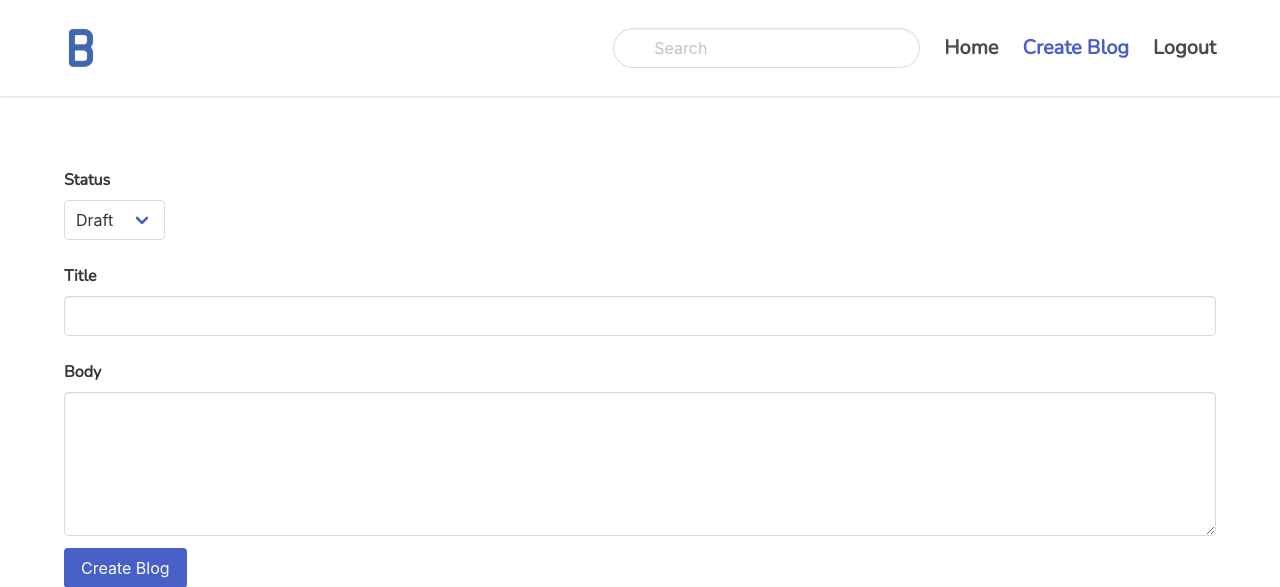
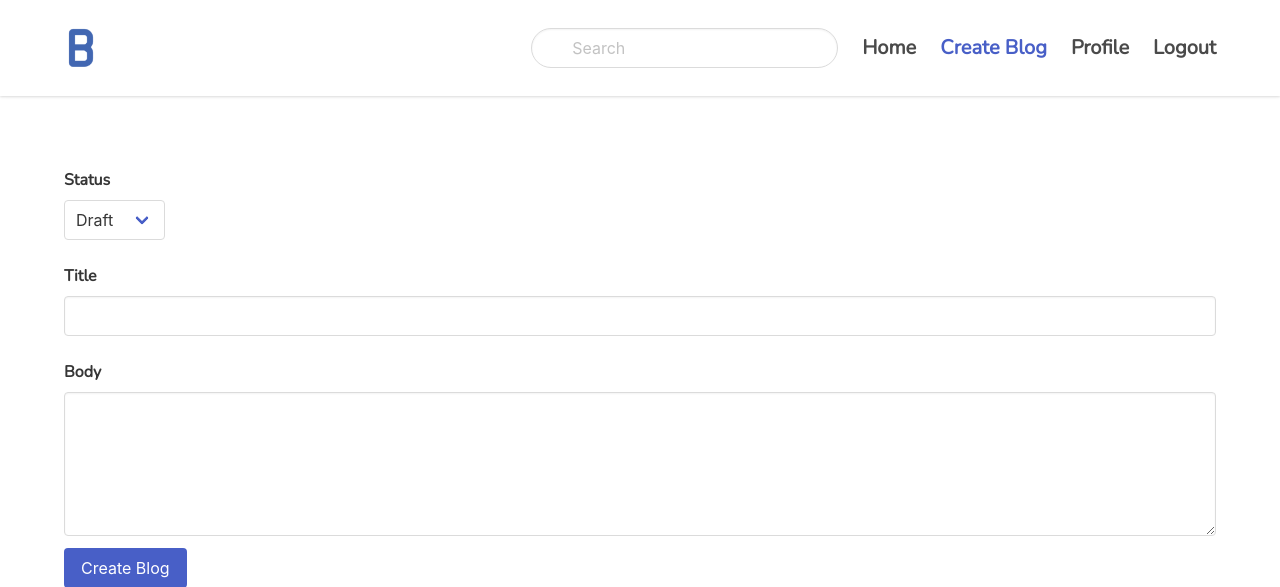
Before and after one commit to jmconcha/django-blog-app, a Django app: page /blog/create/ in a window 1280 px wide. Shown: the top 587 px of the page. Run offline with Django 4.2, Linux system fonts and the light colour scheme; the visitor is signed in with stand-in values (Sample User, id 1); some libraries are stand-ins or nearby versions.

Commit message:
remove active class for logout link

```diff
--- a/core/templates/core/navbar.html
+++ b/core/templates/core/navbar.html
@@ -39,8 +39,11 @@
           Create Blog
         </a>
         {% if request.user.is_authenticated %}
-          {% url 'core:logout' as logout_url %}
-          <a href="{{ logout_url }}" class="navbar-item {% if request.path == login_url %}is-active has-text-link{% endif%} is-size-5 has-text-weight-semibold">
+          {% url 'user:user_profile' request.user.username as user_profile_url %}
+          <a href="{{ user_profile_url }}" class="navbar-item {% if request.path == user_profile_url %}is-active has-text-link{% endif%} is-size-5 has-text-weight-semibold">
+            Profile
+          </a>
+          <a href="{% url 'core:logout' %}" class="navbar-item is-size-5 has-text-weight-semibold">
             Logout
           </a>
         {% else %}
```
